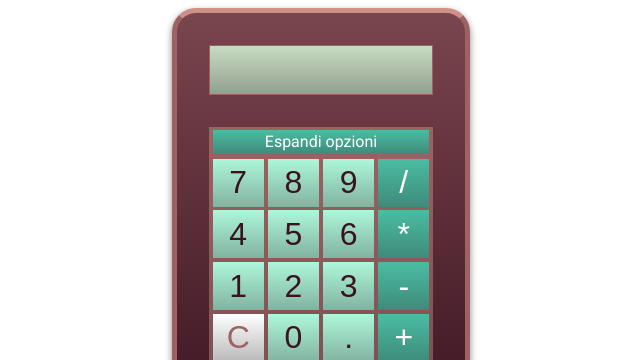
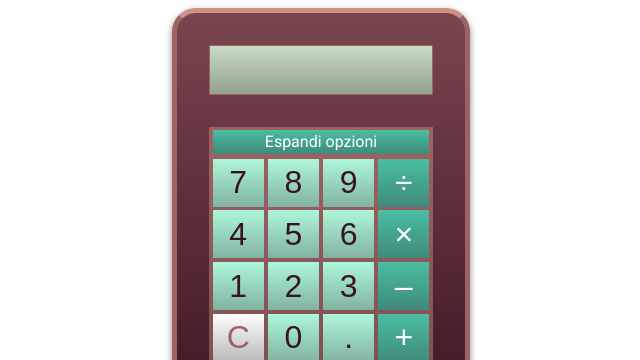
Before and after one commit to SerenaMK/Calculator, a plain HTML site: page index.html in a window 1280 px wide. Shown: the top 360 px of the page, 319-959 px from the left. Drawn offline with Linux system fonts and the light colour scheme.

Commit message:
Esercizio completato

```diff
--- a/assets/css/style.css
+++ b/assets/css/style.css
@@ -54,9 +54,11 @@ input {
     height: 1.5em;
     background-image: linear-gradient(0deg, #27222752, transparent);
 }
+
 input:hover {
     border: 1px solid cornsilk;
 }
+
 input:active {
     border: 3px inset cornsilk;
 }
@@ -76,7 +78,7 @@ div input.operatore {
 }
 
 
-/* Menu aggiuntivo */
+/* Menu aggiuntivo a comparsa */
 
 input#scientifica {
     display: none;
--- a/index.html
+++ b/index.html
@@ -22,28 +22,28 @@
         <div id="tastiera">
 
             <div id="espandiOpzioni">
-            <input type="checkbox" id="scientifica"><label for="scientifica">Espandi opzioni</label>
+                <input type="checkbox" id="scientifica"><label for="scientifica">Espandi opzioni</label>
 
-            <div id="espansione">
-                <input type="button" id="divisione" value="%" class="operatore" onclick="numero(this.value)"><br>
-                <input type="button" id="divisione" value="**" class="operatore" onclick="numero(this.value)"><br>
-                <input type="button" id="divisione" value="++" class="operatore" onclick="numero(this.value)"><br>
-                <input type="button" id="divisione" value="--" class="operatore" onclick="numero(this.value)"><br>
-            </div>
+                <div id="espansione">
+                    <input type="button" id="%" value="^" class="operatore" onclick="numero(this.id)"><br>
+                    <input type="button" id="" value="**" class="operatore" onclick="numero(this.value)"><br>
+                    <input type="button" id="" value="++" class="operatore" onclick="numero(this.value)"><br>
+                    <input type="button" id="" value="--" class="operatore" onclick="numero(this.value)"><br>
+                </div>
             </div>
 
             <input type="button" class="button" id="sette" value="7" onclick="numero(this.value)">
             <input type="button" id="otto" value="8" onclick="numero(this.value)">
             <input type="button" id="nove" value="9" onclick="numero(this.value)">
-            <input type="button" id="divisione" class="operatore" value="/" onclick="numero(this.value)"><br>
+            <input type="button" id="/" class="operatore" value="÷" onclick="numero(this.id)"><br>
             <input type="button" id="quattro" value="4" onclick="numero(this.value)">
             <input type="button" id="cinque" value="5" onclick="numero(this.value)">
             <input type="button" id="sei" value="6" onclick="numero(this.value)">
-            <input type="button" id="moltiplicazione" class="operatore" value="*" onclick="numero(this.value)"><br>
+            <input type="button" id="*" class="operatore" value="×" onclick="numero(this.id)"><br>
             <input type="button" id="uno" value="1" onclick="numero(this.value)">
             <input type="button" id="due" value="2" onclick="numero(this.value)">
             <input type="button" id="tre" value="3" onclick="numero(this.value)">
-            <input type="button" id="sottrazione" class="operatore" value="-" onclick="numero(this.value)"><br>
+            <input type="button" id="-" class="operatore" value="–" onclick="numero(this.id)"><br>
             <input type="button" id="resetta" value="C" onclick="reset()">
             <input type="button" id="zero" value="0" onclick="numero(this.value)">
             <input type="button" id="punto" value="." onclick="numero(this.value)">
```
